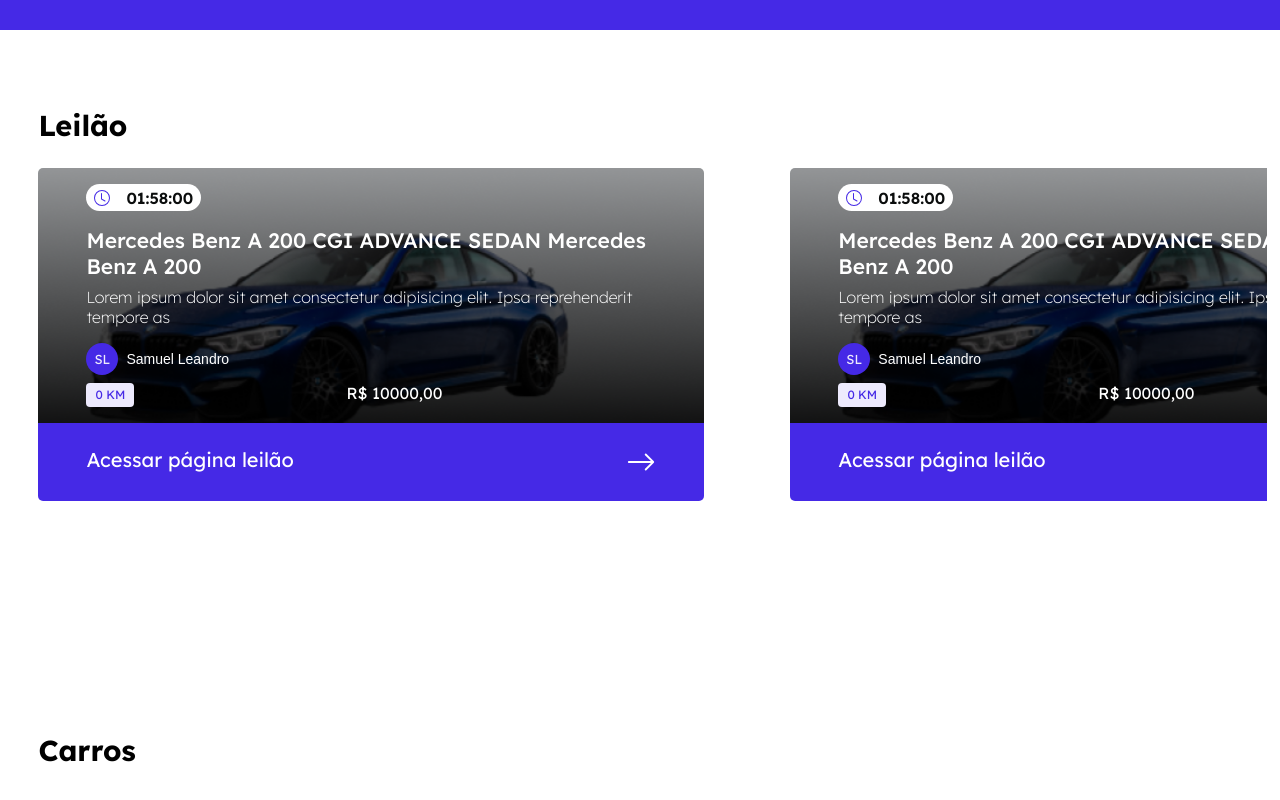
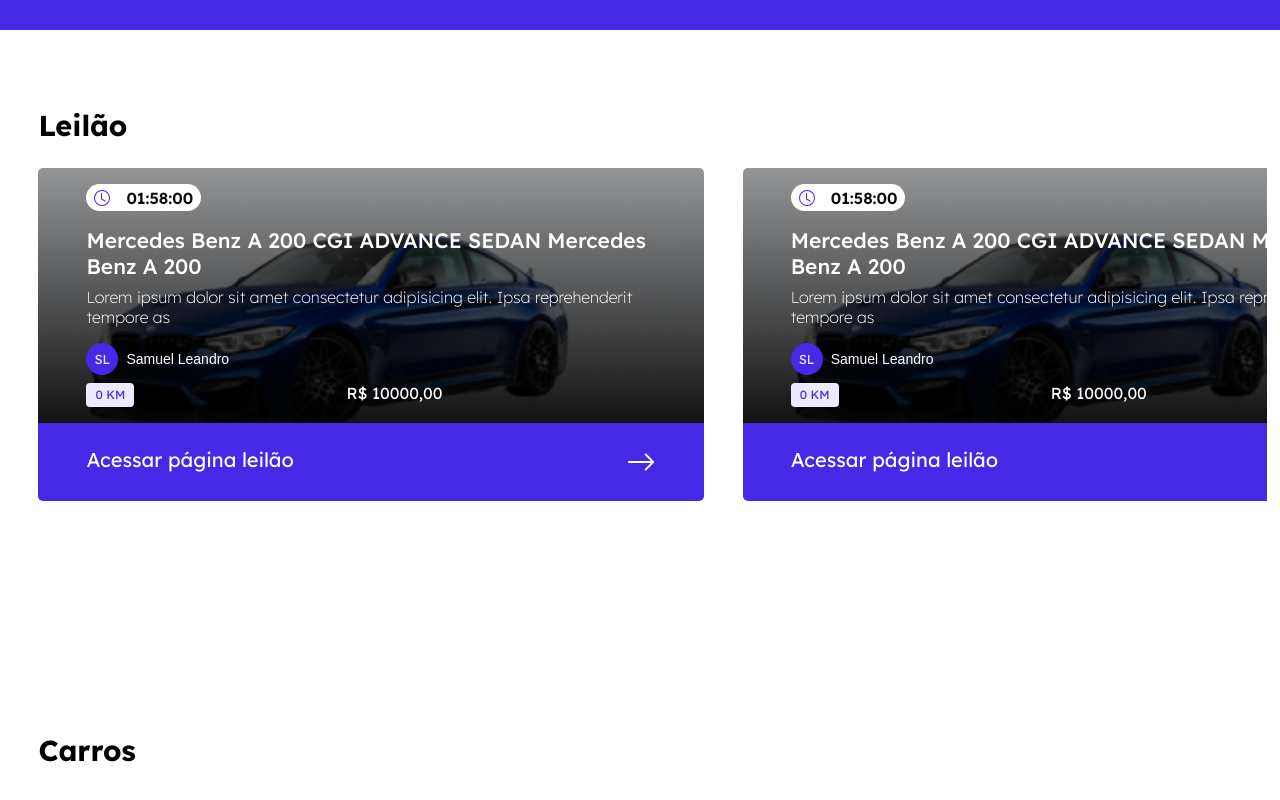
Before and after one commit to projeto-final-m6-kenzie/frontend-motorshop, a React (Create React App) app: page / in a window 1280 px wide. Shown: the part 610-1410 px from the top of the page. Built offline with nearby package versions, Linux system fonts and the light colour scheme; no server answers.

Commit message:
fix: add spaceBetween no slide

```diff
--- a/src/components/Carrossel/index.tsx
+++ b/src/components/Carrossel/index.tsx
@@ -16,7 +16,7 @@
           modules={[Navigation]}
           navigation={true}
           slidesPerView={2.1}
-          spaceBetween={350}
+          spaceBetween={250}
           loop={true}
           className='mySwiper'
         >
```
